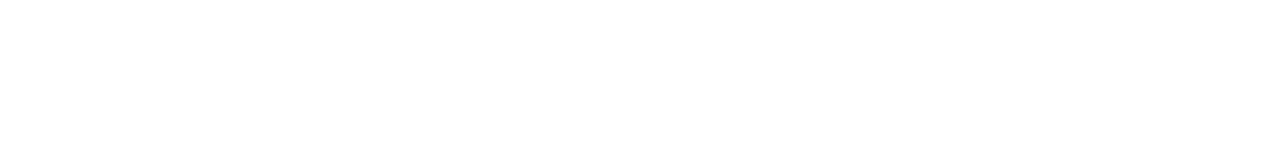
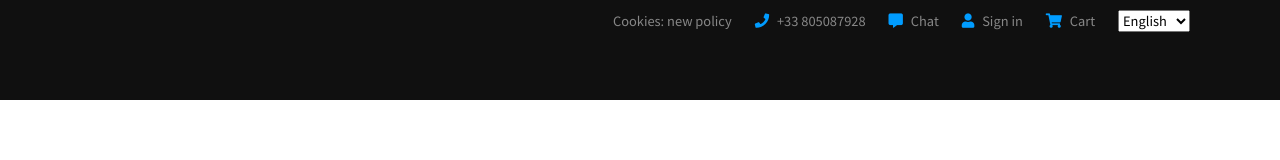
Before and after one commit to DaoudMoussa/sass-painter, a website: page index.html in a window 1280 px wide. Drawn offline with Linux system fonts and the light colour scheme.

Commit message:
Aggiunto top header

```diff
--- a/index.html
+++ b/index.html
@@ -5,10 +5,57 @@
         <title>SASS Painter</title>
         <link rel="preconnect" href="https://fonts.gstatic.com">
         <link href="https://fonts.googleapis.com/css2?family=Source+Sans+Pro:wght@400;700&display=swap" rel="stylesheet">
+        <link rel="stylesheet" href="https://use.fontawesome.com/releases/v5.15.1/css/all.css" integrity="sha384-vp86vTRFVJgpjF9jiIGPEEqYqlDwgyBgEF109VFjmqGmIY/Y4HV4d3Gp2irVfcrp" crossorigin="anonymous">
         <link rel="stylesheet" href="public/app.css">
     </head>
     <body>
+        <header>
+            <div class="top-header">
+                <div class="container">
+                    <ul class="infos">
+                        <li>
+                            <a href="#">
+                                <span>Cookies: new policy</span>
+                            </a>
+                        </li>
+                        <li>
+                            <a href="#">
+                                <i class="fas fa-phone"></i>
+                                <span>+33 805087928</span>
+                            </a>
+                        </li>
+                        <li>
+                            <a href="#">
+                                <i class="fas fa-comment-alt"></i>
+                                <span>Chat</span>
+                            </a>
+                        </li>
+                        <li>
+                            <a href="#">
+                                <i class="fas fa-user"></i>
+                                <span>Sign in</span>
+                            </a>
+                        </li>
+                        <li>
+                            <a href="#">
+                                <i class="fas fa-shopping-cart"></i>
+                                <span>Cart</span>
+                            </a>
+                        </li>
+                        <li>
+                            <select class="" name="languages">
+                                <option value="English">English</option>
+                                <option value="Italiano">Italiano</option>
+                                <option value="Francais">Francais</option>
+                                <option value="Espanol">Espanol</option>
+                            </select>
+                        </li>
+                    </ul>
+                </div>
+            </div>
 
+
+        </header>
 
         <script src="public/app.js" charset="utf-8"></script>
     </body>
--- a/src/partials/_commons.scss
+++ b/src/partials/_commons.scss
@@ -0,0 +1,50 @@
+body {
+    font-family: $fontFamily;
+    font-size: $fontSize;
+    color: $primaryColor;
+
+    a.link{
+        text-decoration: none;
+        color: $linkColor;
+        display: inline-block;
+
+        &:hover {
+            text-decoration: underline;
+        }
+    }
+
+    .clearfix::after {
+        @include clearfix;
+    }
+
+    ul {
+        list-style-type: none;
+    }
+}
+
+
+.container {
+    max-width: 1200px;
+    margin: auto 0;
+
+    &::after {
+        @include clearfix;
+    }
+
+}
+
+section {
+    padding: $spacing*4 0 $spacing*3;
+
+    &.black-bg {
+        background-color: $primaryColor;
+        color: $secondaryColor;
+    }
+
+    .intro-text {
+        max-width: 970px;
+        margin: auto;
+        text-align: center;
+    }
+
+}
--- a/src/partials/_header.scss
+++ b/src/partials/_header.scss
@@ -0,0 +1,37 @@
+header {
+    height: 100px;
+    background-color: $primaryColor;
+
+    .top-header ul {
+        margin: $spacing/2 0;
+        float: right;
+        font-size: $fontSize*0.8;
+
+        li {
+            display: inline-block;
+            margin: 0 $spacing/2;
+
+            a {
+                text-decoration: none;
+
+                i {
+                    color: $linkColor
+                }
+
+                span {
+                    // color: #989898
+                    color: $subColor;
+                    margin-left: $spacing/4;
+                }
+
+                &:hover span {
+                    text-decoration: underline;
+                    color: $secondaryColor;
+                }
+            }
+        }
+    }
+
+
+
+}
--- a/src/partials/_mixins.scss
+++ b/src/partials/_mixins.scss
@@ -0,0 +1,5 @@
+@mixin clearfix {
+    content: '';
+    clear: both;
+    display: table;
+}
--- a/src/partials/_variables.scss
+++ b/src/partials/_variables.scss
@@ -1,6 +1,7 @@
 $primaryColor: #101010;
 $secondaryColor: #f1f1f1;
 $subColor: #878787;
+$linkColor: #009cff;
 
 $spacing: 20px;
 
```
Also changed, not shown: public/app.css.
